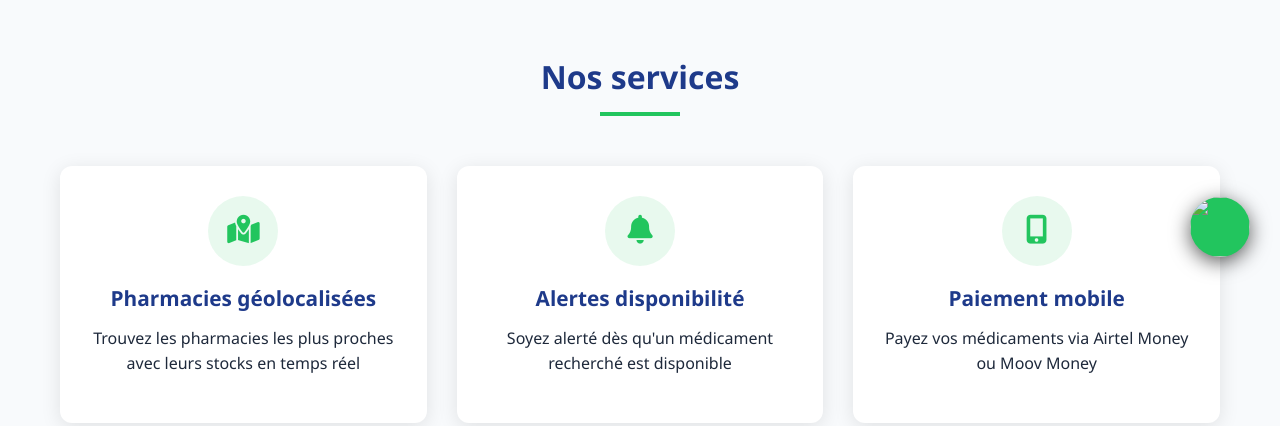
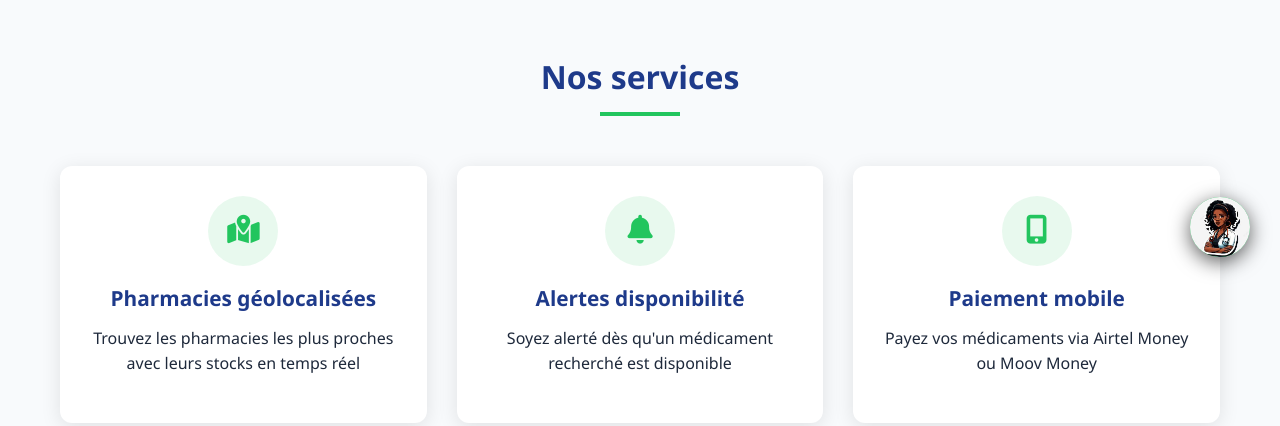
Before and after one commit to ArtyFe/pmd, a plain HTML site: page INDEX.HTML in a window 1280 px wide. Shown: the part 513-939 px from the top of the page. Drawn offline with Linux system fonts and the light colour scheme.

Commit message:
image chatbot

```diff
--- a/INDEX.HTML
+++ b/INDEX.HTML
@@ -375,7 +375,7 @@
     <!-- Chatbot -->
     <div class="medical-chatbot">
         <div class="chatbot-toggle">
-            <img src="my chatb.jpeg" alt="">
+            <img src="my-chatb.jpeg" alt="">
         </div>
         <div class="chatbot-window">
             <div class="chatbot-header">
--- a/admin/medecin.css
+++ b/admin/medecin.css
@@ -1029,7 +1029,7 @@ tr:last-child td {
     border: none;
     transition: ease-in-out 0.3s;
 }
-.chatbot-trigger img {
+.chatbot-trigger img{
     width: 100%;
     height: 100%;
     border-radius: 50%;
```
